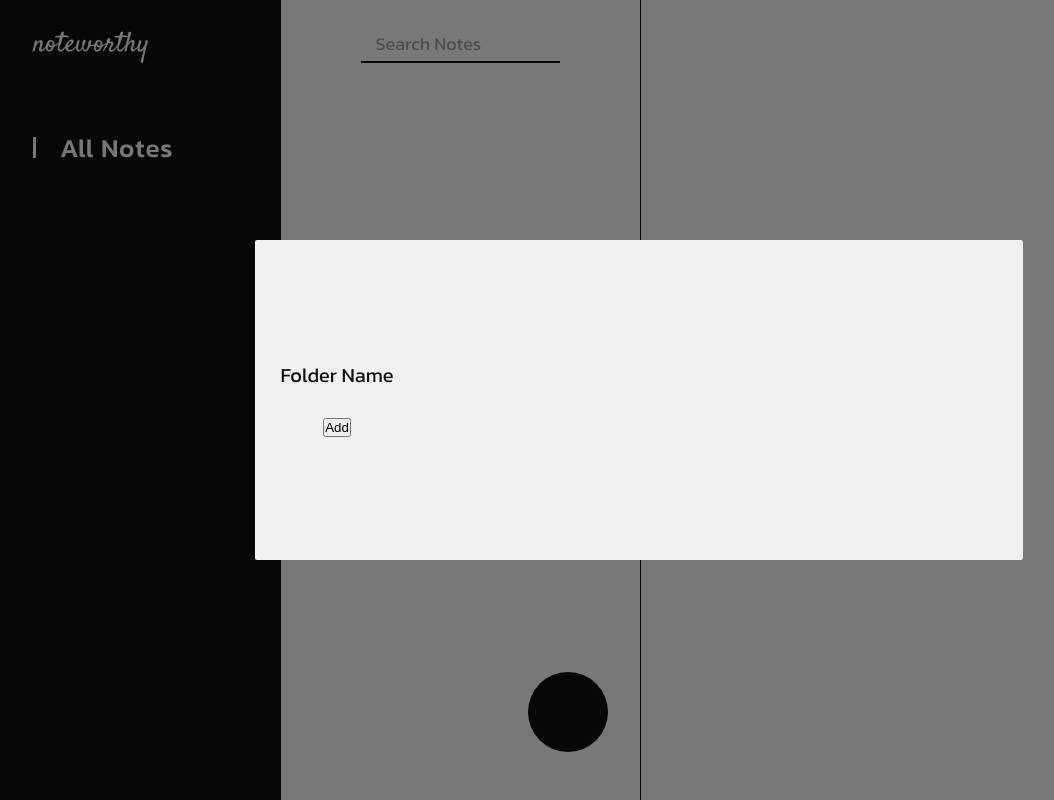
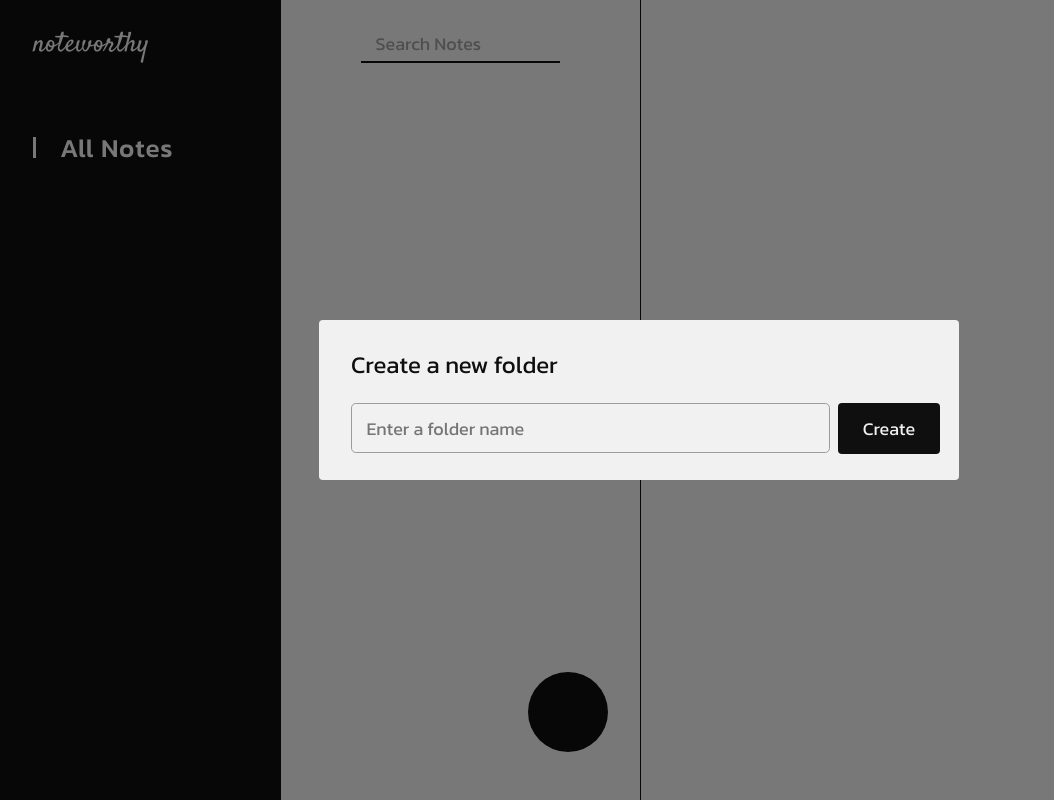
Before and after one commit to farnoodsaghi/noteworthy, a React (Create React App) app in the folder client/: page / in a window 1280 px wide. Both pictures are taken after a click on the element 239 px from the left and 48 px from the top of the page. Shown: the whole page, without its empty margins (1-1055 px from the left). Built offline with nearby package versions, Linux system fonts and the light colour scheme; some icons are missing.

Commit message:
feat: add some css to the create folder modal

```diff
--- a/client/src/components/Modal.js
+++ b/client/src/components/Modal.js
@@ -37,15 +37,15 @@ const Modal = () => {
   return (
     <div className={`modal-overlay ${isModalVisible && "show-modal"}`}>
       <div className="modal-container" ref={modalRef}>
+        <h3>Create a new folder</h3>
         <form onSubmit={handleSubmit}>
-          <label for="folderName">Folder Name</label>
           <input
             type="text"
-            id="folderName"
+            placeholder="Enter a folder name"
             value={input}
             onChange={(e) => setInput(e.target.value)}
           />
-          <button>Add</button>
+          <button>Create</button>
         </form>
       </div>
     </div>
--- a/client/src/components/modal.scss
+++ b/client/src/components/modal.scss
@@ -15,15 +15,69 @@
   .modal-container {
     background-color: $secondary-color;
     color: $primary-color;
-    border-radius: 0.12rem;
-    flex-direction: column;
-    justify-content: space-between;
-    align-items: center;
-    width: 60vw;
-    height: 40vh;
+    border-radius: 0.25rem;
+    width: 50%;
+    min-height: 16%;
     display: grid;
     place-items: center;
     position: relative;
+    padding: 1rem 0;
+
+    h3 {
+      display: flex;
+      justify-self: start;
+      margin: 0 2rem;
+    }
+
+    form {
+      display: flex;
+      height: 70%;
+      width: 100%;
+      align-items: center;
+      justify-content: flex-start;
+      justify-self: start;
+      gap: 0.5rem;
+      margin: 0 2rem;
+      flex-wrap: wrap;
+
+      &::after {
+        content: "";
+        display: block;
+        clear: both;
+      }
+
+      label {
+        font-size: 1.125rem;
+      }
+
+      input {
+        width: 70%;
+        font-size: 1.125rem;
+        border: 0.094rem solid $tertiary-color;
+        padding: 0.9rem;
+        height: 1.2rem;
+        border-radius: 0.3rem;
+      }
+
+      button {
+        background: none;
+        color: $secondary-color;
+        border: none;
+        padding: 0;
+        font: inherit;
+        cursor: pointer;
+        outline: inherit;
+        background-color: $primary-color;
+        font-size: 1.125rem;
+        width: 8vw;
+        height: 3.188rem;
+        border-radius: 0.25rem;
+
+        &:hover {
+          background-color: lighten($primary-color, 10%);
+        }
+      }
+    }
   }
 }
 
```
